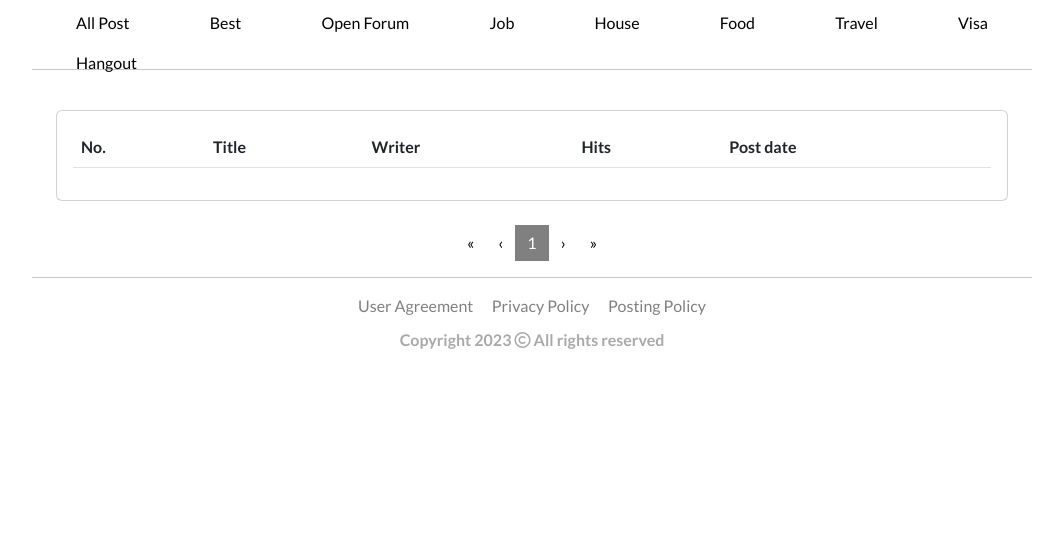
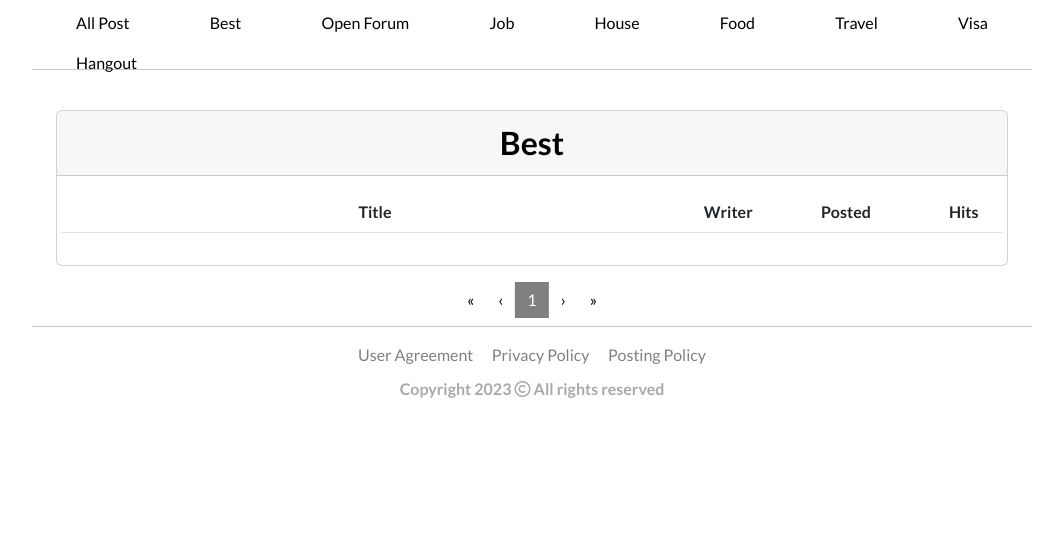
Before and after one commit to ojg1993/CommuniTea, a Django app: page /best/posts in a window 1280 px wide. Shown: the part 153-711 px from the top of the page, without its empty margins (108-1171 px from the left). Run offline with Django 5.2, Linux system fonts and the light colour scheme; the visitor is signed in with stand-in values (Sample User, id 1); data that the repository does not hold is empty; some libraries are stand-ins or nearby versions.

Commit message:
design: improve posts list display
- Included category name in the table header.
- Adjusted post button placement below the posts and next to the pagination.
- Added get_title method to the Post model.

```diff
--- a/forum/models.py
+++ b/forum/models.py
@@ -64,6 +64,9 @@ class Post(models.Model):
             dislike=True, expresser=expresser, post=post
         ).exists()
 
+    def get_title(self):
+        return self.title[:30] + "..." if len(self.title) > 35 else self.title[:30]
+
 
 class Comment(models.Model):
     content = models.TextField(max_length=250)
--- a/forum/templates/forum/category-posts.html
+++ b/forum/templates/forum/category-posts.html
@@ -11,44 +11,39 @@
     </style>
     <body>
     <div class="container-fluid px-4" style="max-width: 1000px;">
-        {#        <h1 class="mt-4">{{ category.name }}</h1>#}
 
         <div class="card mb-4">
-            {% if category.slug %}
-                <div class="card-header">
-                    <a class="btn btn-primary float-end" href="{% url 'create-post' category_slug=category.slug %}">
-                        Post </a>
-                </div>
-            {% endif %}
+
+            <div class="card-header text-center">
+                <a class="fs-3" style="font-weight: bold; color: black;">{{ category|capfirst }}</a>
+            </div>
+
             <div class="card-body">
                 <table class="table table-hover table-striped">
                     <thead>
-                    <tr>
-                        <th>No.</th>
-                        <th>Title</th>
-                        <th>Writer</th>
-                        <th>Hits</th>
-                        <th>Post date</th>
+                    <tr class="text-center row">
+                        <th class="col-8">Title</th>
+                        <th class="col-1">Writer</th>
+                        <th class="col-2">Posted</th>
+                        <th class="col-1">Hits</th>
                     </tr>
                     </thead>
                     <tbody>
                     {% for post in page %}
-                        <tr>
-                            <td><a> {{ post.id }} </a></td>
-                            <td>
+                        <tr class="text-center row">
+                            <td class="col-8">
                                 <a href="
                                     {% if category.slug %}
                                         {% url 'post-info' category_slug=category.slug post_id=post.id %}
                                     {% else %}
                                         {% url 'post-info' category_slug=post.category.slug post_id=post.id %}
                                     {% endif %}">
-                                    {{ post.title }}
+                                    {{ post.get_title }}
                                 </a>
                             </td>
-                            <td><a> {{ post.writer }} </a></td>
-                            <td><a> {{ post.hits }} </a></td>
-                            {# async process required #}
-                            <td><a> {{ post.created_at }} </a></td>
+                            <td class="col-1"><a> {{ post.writer.get_email_domain }} </a></td>
+                            <td class="col-2"><a> {{ post.created_at|date:"d/m/y" }} </a></td>
+                            <td class="col-1"><a> {{ post.hits }} </a></td>
                         </tr>
                     {% endfor %}
                     </tbody>
@@ -56,8 +51,9 @@
             </div>
         </div>
     </div>
-    <nav>
-        <ul class="pagination justify-content-center">
+    <nav class="d-flex position-relative">
+    <div style="height: 20px;">
+        <ul class="pagination position-absolute top-50 start-50 translate-middle">
             <li class="page-item">
                 <a class="page-link {% if page.number == 1 %}disabled{% endif %}" href="?page=1" aria-label="First">&laquo;</a>
             </li>
@@ -90,6 +86,14 @@
                 </a>
             </li>
         </ul>
+    </div>
+        {% if category.slug %}
+            <div style="margin-left: 850px;">
+                <a class="btn btn-secondary btn-sm" href="{% url 'create-post' category_slug=category.slug %}">
+                    Post </a>
+            </div>
+        {% endif %}
     </nav>
+
     </body>
 {% endblock %}
```
